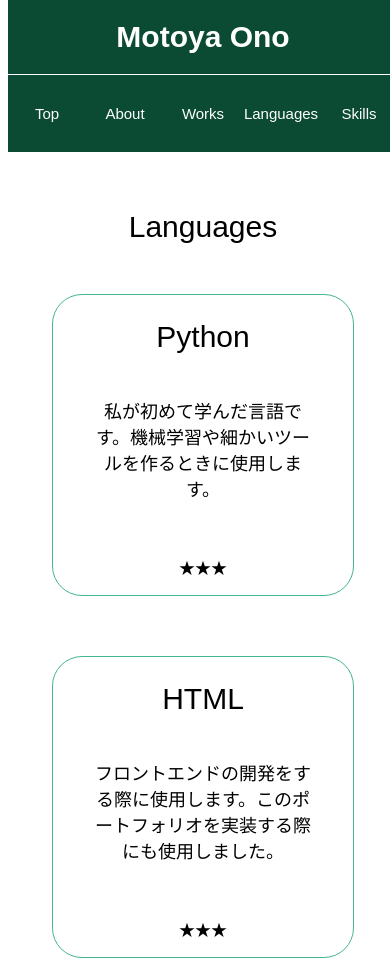
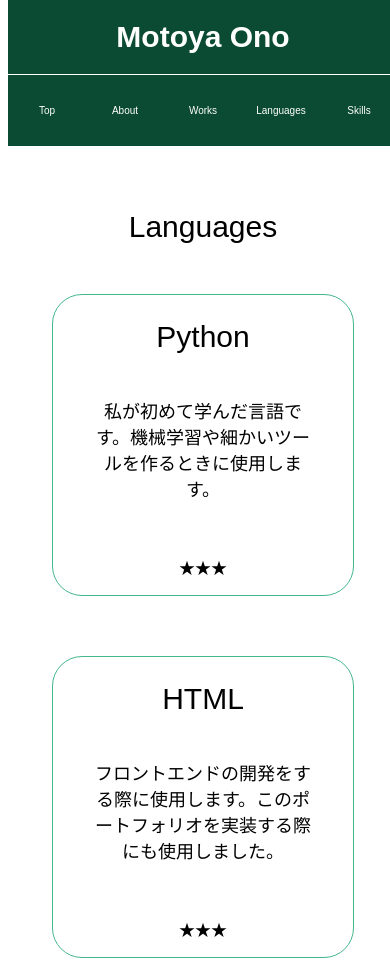
Before and after one commit to Deku17ans/Deku17ans.github.io, a plain HTML site: page languages/index.html in a window 390 px wide. Shown: the top 961 px of the page. Drawn offline with Linux system fonts and the light colour scheme.

Commit message:
Update style_portfolio_languages.css

```diff
--- a/languages/style_portfolio_languages.css
+++ b/languages/style_portfolio_languages.css
@@ -19,7 +19,7 @@
     float: left;
     padding: 30px 0px!important;
     margin: 0;
-    font-size: 15px!important;
+    font-size: 10px!important;
   }
 
   main h1 {
```
